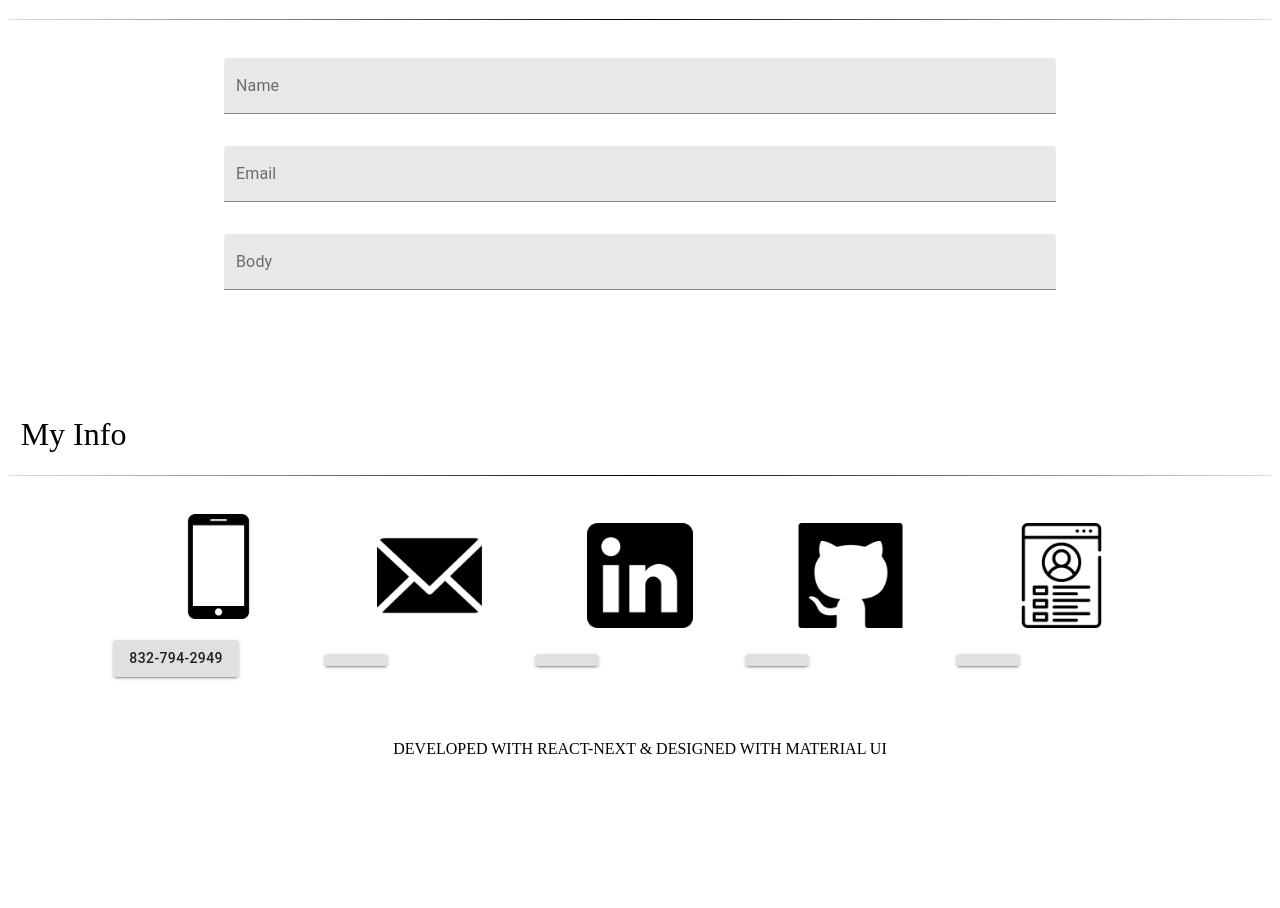
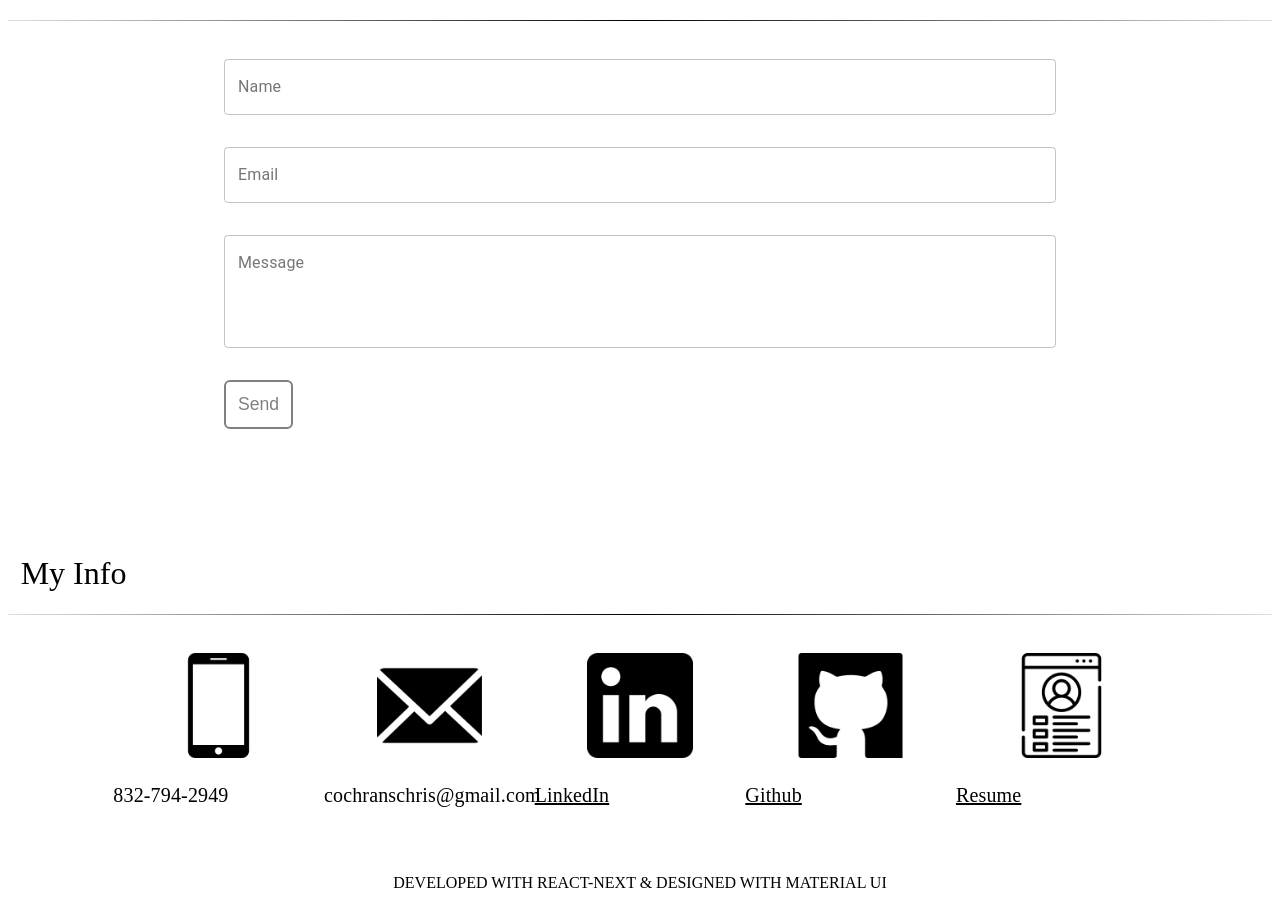
Before and after one commit to chrscchrn/React-Next-Portfolio, a Next.js app: page /contact in a window 1280 px wide. Shown: the part 846-1754 px from the top of the page. Before the commit the page ends 1620 px from the top, so only its background shows below. Built offline with nearby package versions, Linux system fonts and the light colour scheme.

Commit message:
most design is done, bookmark before adding express

```diff
--- a/components/contacticons.js
+++ b/components/contacticons.js
@@ -1,11 +1,12 @@
 import React from 'react';
 import { makeStyles } from '@material-ui/core/styles';
 import Button from '@material-ui/core/Button';
+import { Typography } from '@material-ui/core';
 
 const useStyles = makeStyles((theme) => ({
   root: {
     '& > *': {
-      margin: theme.spacing(1),
+      margin: theme.spacing(),
     },
   },
 }));
@@ -16,9 +17,8 @@ export default function ContactIcons(props) {
 
     return (
         <>
-            <img className="iconImage" src={props.src} alt={props.alt} />
-            <Button  variant="contained" btnSrc={props.btnSrc}>{props.title || props.button}</Button>
-            {console.log(props)}
+          <img className="iconImage" src={props.src} alt={props.alt} />
+          <Typography variant="h6">{!props.link ? props.title : <a href={props.link}>{props.title}</a>}</Typography>
         </>
     );
 };
--- a/components/contactinput.js
+++ b/components/contactinput.js
@@ -3,8 +3,9 @@ import { makeStyles } from '@material-ui/core/styles';
 import TextField from '@material-ui/core/TextField';
 import Grid from '@material-ui/core/Grid';
 import FormControl from '@material-ui/core/FormControl';
-import FilledInput from '@material-ui/core/FilledInput';
+import OutlinedInput from '@material-ui/core/OutlinedInput';
 import InputLabel from '@material-ui/core/InputLabel';
+import IconButton from '@material-ui/core/IconButton';
 
 
 const useStyles = makeStyles((theme) => ({
@@ -23,34 +24,72 @@ export default function ContactInput(props) {
     return (
         <>
             <Grid item sm={8}>
-                <FormControl fullWidth className={classes.margin} variant="filled">
-                    <InputLabel htmlFor="filled-adornment-amount">Name</InputLabel>
-                    <FilledInput
-                        id="filled-adornment-amount"
-                        // value={values.amount}
-                        // onChange={handleChange('amount')}
+                <FormControl
+                    fullWidth
+                    className={classes.margin}
+                    variant="outlined"
+                >
+                    <InputLabel
+                    htmlFor="component-outlined"
+                    >
+                        Name
+                    </InputLabel>
+                    <OutlinedInput
+                    id="component-outlined"
+                    // value={name}
+                    // onChange={handleChange}
+                    label="Name"
+                    />
+                </FormControl>
+            </Grid>
+
+            <Grid item sm={8}>
+                <FormControl
+                    fullWidth
+                    className={classes.margin}
+                    variant="outlined"
+                >
+                    <InputLabel
+                    htmlFor="component-outlined"
+                    >
+                        Email
+                    </InputLabel>
+                    <OutlinedInput
+                    id="component-outlined"
+                    // value={name}
+                    // onChange={handleChange}
+                    label="Name"
+                    />
+                </FormControl>
+            </Grid>
+
+            <Grid item sm={8}>
+                <FormControl
+                    fullWidth
+                    className={classes.margin}
+                    variant="outlined"
+                >
+                    <TextField
+                        id="outlined-textarea"
+                        label="Message"
+                        placeholder=""
+                        multiline
+                        rows={4}
+                        variant="outlined"
                     />
                 </FormControl>
             </Grid>
             <Grid item sm={8}>
-                <FormControl fullWidth className={classes.margin} variant="filled">
-                    <InputLabel htmlFor="filled-adornment-amount">Email</InputLabel>
-                    <FilledInput
-                        id="filled-adornment-amount"
-                        // value={values.amount}
-                        // onChange={handleChange('amount')}
-                    />
-                </FormControl>
-            </Grid>
-            <Grid item sm={8}>
-                <FormControl fullWidth className={classes.margin} variant="filled">
-                    <InputLabel htmlFor="filled-adornment-amount">Body</InputLabel>
-                    <FilledInput
-                        id="filled-adornment-amount"
-                        // value={values.amount}
-                        // onChange={handleChange('amount')}
-                    />
-                </FormControl>
+                <IconButton
+                aria-label="delete"
+                color="grey"
+                style={{ fontSize: "1.1rem",
+                    color: "grey",
+                    border: "grey solid 2px",
+                    borderRadius: 6 }}
+                >
+                    Send
+                </IconButton>
             </Grid>
 
         </>
--- a/components/navbar.js
+++ b/components/navbar.js
@@ -31,13 +31,14 @@ export default function Navbar() {
         setAnchorEl(null);
     };
 
+    // style={{fontFamily: "sans-serif"}}
     return(
         <>
             <Grid item sm={6}>
-                <h2 className="name">CHRISTOPHER COCHRAN</h2>
+                <h2 className="name" style={{fontFamily: "sans-serif"}}>CHRISTOPHER COCHRAN</h2>
             </Grid>
             <Grid item sm={6} style={{ textAlign: "end" }}>
-                <IconButton color="white" aria-controls="simple-menu" aria-haspopup="true" onClick={handleClick}>
+                <IconButton aria-controls="simple-menu" aria-haspopup="true" onClick={handleClick}>
                     <MenuSharpIcon style={{ color: "black" }} fontSize="large"/>
                 </IconButton>
                 <Menu
@@ -48,7 +49,7 @@ export default function Navbar() {
                     onClose={handleClose}
                     classes={{paper: classes.menu}}
                 >
-                    <MenuItem onClick={handleClose}><Link href="/"><a className="nav-link">PORTFOLIO</a></Link></MenuItem>
+                    <MenuItem onClick={handleClose} ><Link href="/"><a className="nav-link" >PORTFOLIO</a></Link></MenuItem>
                     <MenuItem onClick={handleClose}><Link href="/about"><a className="nav-link">ABOUT</a></Link></MenuItem>
                     <MenuItem onClick={handleClose}><Link href="/contact"><a className="nav-link">CONTACT</a></Link></MenuItem>
                 </Menu>
--- a/package.json
+++ b/package.json
@@ -10,6 +10,7 @@
   "dependencies": {
     "@material-ui/core": "^4.11.0",
     "@material-ui/icons": "^4.9.1",
+    "babel-plugin-styled-components": "^1.11.1",
     "next": "9.5.3",
     "react": "16.13.1",
     "react-dom": "16.13.1"
--- a/pages/contact.js
+++ b/pages/contact.js
@@ -37,7 +37,7 @@ export default function Contact() {
         alignItems="center"
         >
           <Grid item sm={12}>
-            <h1 className="project-title">Request Info</h1>
+            <h1 className="project-title">Request Info or Send a Message</h1>
             <hr/>
           </Grid>
         </Grid>
@@ -70,32 +70,22 @@ export default function Contact() {
         alignItems="center"
         >
           <Grid item sm={2}>
-            <ContactIcons src="/icons/phone.png" alt="Contact Me Via Phone" title="832-794-2949" />
+            <ContactIcons  src="/icons/phone.png" alt="Contact Me Via Phone" title="832-794-2949" />
+
           </Grid>
           <Grid item sm={2}>
-            <ContactIcons src="/icons/email.png" alt="email"/>
+            <ContactIcons src="/icons/email.png" alt="email" title="cochranschris@gmail.com"/>
           </Grid>
           <Grid item sm={2}>
-            <ContactIcons src="/icons/linkedin-logo.png" alt="linkedIn"/>
+            <ContactIcons src="/icons/linkedin-logo.png" alt="linkedIn" link="https://www.linkedin.com/in/christophercochran281/" title="LinkedIn"/>
           </Grid>
           <Grid item sm={2}>
-            <ContactIcons src="/icons/github-icon.png" alt="github"/>
+            <ContactIcons src="/icons/github-icon.png" alt="github" link="https://github.com/chrscchrn" title="Github"/>
           </Grid>
           <Grid item sm={2}>
-            <ContactIcons src="/icons/resume.png" alt="resume"/>
+            <ContactIcons src="/icons/resume.png" alt="resume" link="https://github.com/chrscchrn" title="Resume"/>
           </Grid>
         </Grid>
-
-        {/* <Grid
-        container
-        spacing={0}
-        justify="space-around"
-        alignItems="center"
-        >
-          <Grid item sm={12}>
-            <hr/>
-          </Grid>
-        </Grid> */}
 
         <Footer />
       </div>
```
Also changed, not shown: components/iconImage.js (+9 -1 lines), .babelrc (added), components/card.js (deleted), pages/index.js (line endings or trailing spaces), 1 other file (tests, documents, lock files or other folders).
